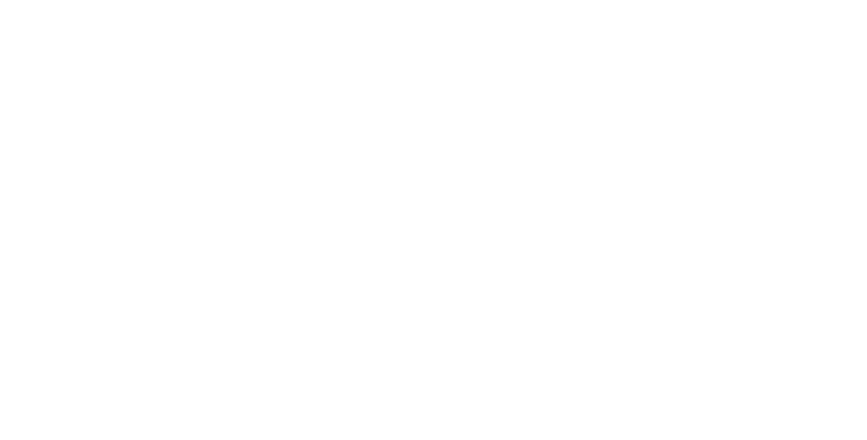
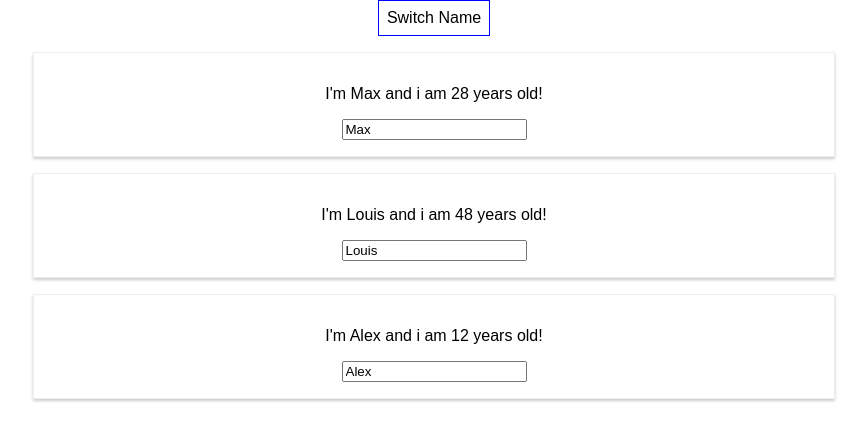
Before and after one commit to chicofos/React16, a React (Create React App) app: page / in a window 1280 px wide. Shown: the top 440 px of the page, without its empty margins (206-1073 px from the left). Built offline with nearby package versions, Linux system fonts and the light colour scheme.

Commit message:
first component

```diff
--- a/src/App.js
+++ b/src/App.js
@@ -1,11 +1,65 @@
 import React, { Component } from 'react';
 import './App.css';
+import Person  from './Person/Person.js'
 
 class App extends Component {
+
+  state = {
+    persons : [
+      { name: 'Max', age : 28 },
+      { name: 'Louis', age : 48 },
+      { name: 'Alex', age : 12 }
+    ]
+  }
+
+  switchNameHandler = (newName) => {
+    // this.state.persons[0].name = 'Francisco'; Don't do this
+    this.setState({
+      persons: [
+        { name: newName, age : 28 },
+        { name: 'Louis', age : 48 },
+        { name: 'Alex', age : 27 }
+      ]
+    })
+  }
+
+  nameChangedHandler = (event) => {
+    this.setState({
+      persons: [
+        { name: event.target.value, age : 28 },
+        { name: 'Manu', age : 48 },
+        { name: 'Alex', age : 27 }
+      ]
+    })
+  }
+
+
   render() {
+
+    const style = {
+      backgroundColor: 'white',
+      font : 'inherit',
+      border: '1px solid blue',
+      padding: '8px',
+      cursor: 'pointer'
+    };
+
     return (
       <div className="App">
-
+        <button
+        style={style}
+        onClick={() => this.switchNameHandler('Maximilian')}>Switch Name</button>
+        <Person
+          name={this.state.persons[0].name}
+          age={this.state.persons[0].age}
+          click={this.switchNameHandler.bind(this, 'Francisco')}
+          changed={this.nameChangedHandler}></Person>
+        <Person
+          name={this.state.persons[1].name}
+          age={this.state.persons[1].age} ></Person>
+        <Person
+          name={this.state.persons[2].name}
+          age={this.state.persons[2].age} ></Person>
       </div>
     );
   }
--- /dev/null
+++ b/src/Person/Person.css
@@ -0,0 +1,8 @@
+.Person {
+    width: 60%;
+    margin: 16px auto;
+    border: 1px solid #eee;
+    box-shadow: 0 2px 3px #ccc;
+    padding: 16px;
+    text-align: center;
+}
--- /dev/null
+++ b/src/Person/Person.js
@@ -0,0 +1,14 @@
+import React from 'react';
+import './Person.css';
+
+const person = (props) => {
+    return (
+        <div className="Person">
+            <p onClick={props.click}>I'm {props.name} and i am {props.age} years old!</p>
+            <p>{props.children}</p>
+            <input type="text" onChange={props.changed}  value={props.name}/>
+        </div>
+    )
+};
+
+export default person;
```
